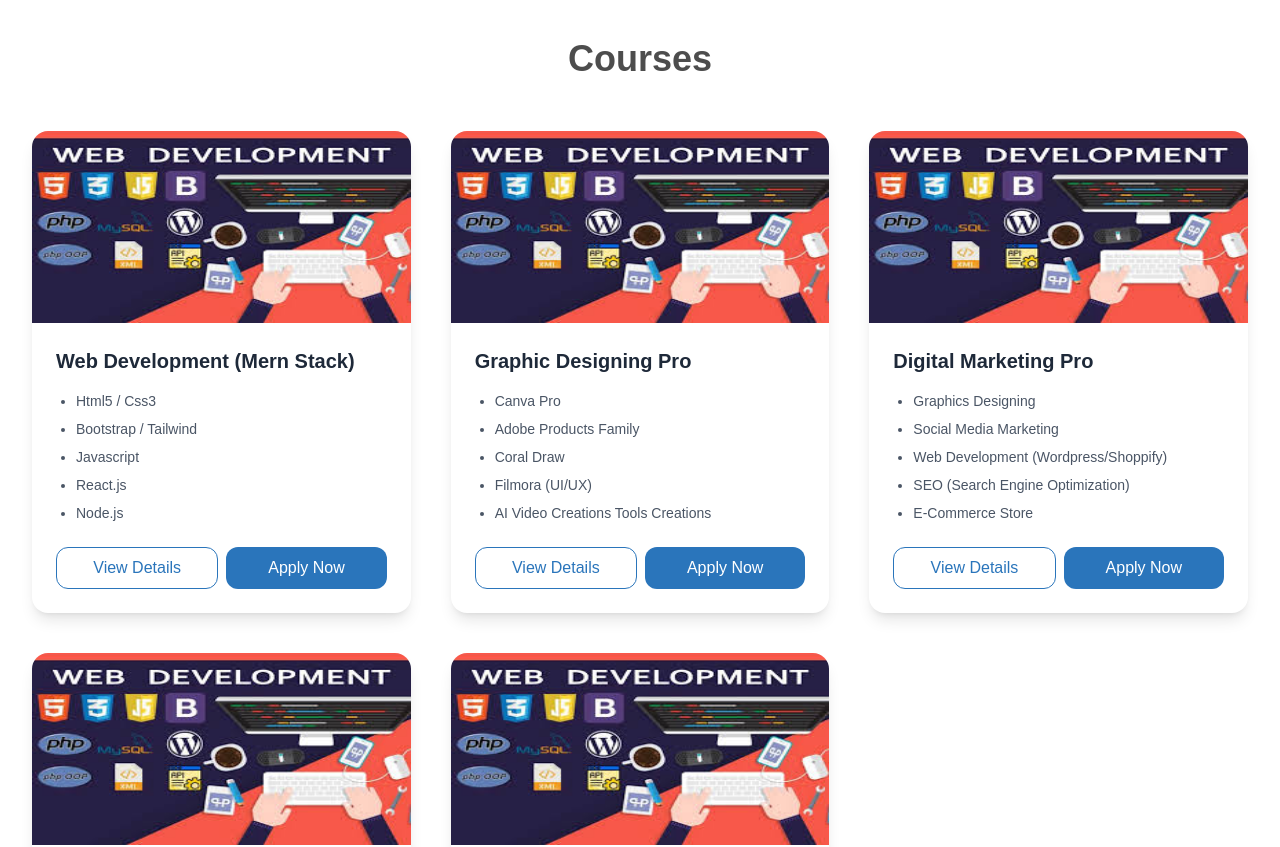
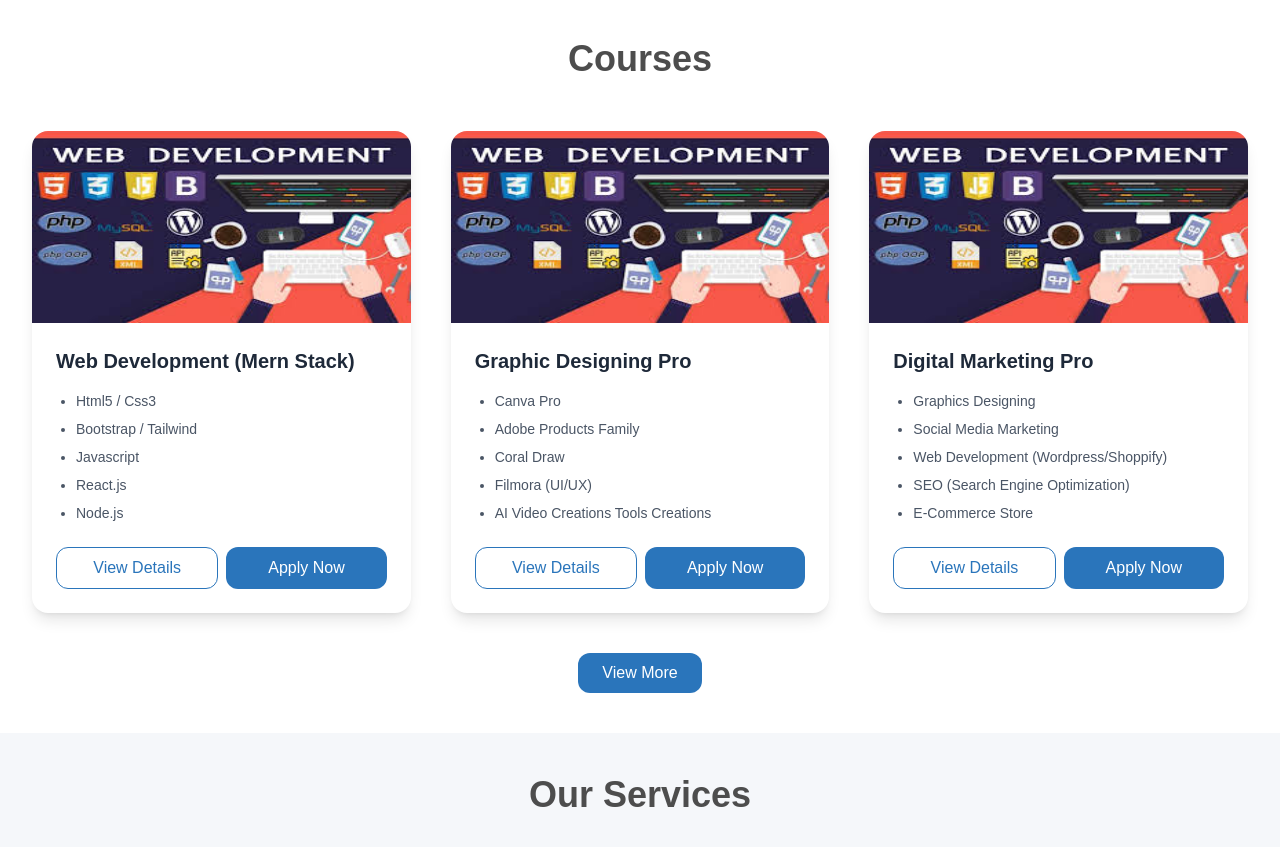
Before and after one commit to Muhammad-Aman1718/ever-tect-solutions, a Next.js app: page / in a window 1280 px wide. Shown: the part 1440-2287 px from the top of the page. Built offline with nearby package versions, Linux system fonts and the light colour scheme.

Commit message:
ever-tech

```diff
--- a/src/components/coursesSection/CoursesSection.tsx
+++ b/src/components/coursesSection/CoursesSection.tsx
@@ -1,45 +1,243 @@
-import React from "react";
+// import React from "react";
+// import CoursesCard from "./CoursesCard";
+
+// const allCourses = [{
+
+// }];
+
+// const CoursesSection = () => {
+//   return (
+//     <div>
+//       <h1 className="text-[#4D4D4D] text-[36px] font-semibold leading-[44px] text-center mb-[50px] ">
+//         Courses
+//       </h1>
+//       <div className="grid grid-cols-[repeat(auto-fit,minmax(250px,1fr))]  gap-[40px] lg:grid-cols-3 ">
+//         <CoursesCard
+//           courseHeading="Web Development (Mern Stack) "
+//           coursePoints={[
+//             "Html5 / Css3",
+//             "Bootstrap / Tailwind",
+//             "Javascript",
+//             "React.js",
+//             "Node.js",
+//           ]}
+//         />
+//         <CoursesCard
+//           courseHeading="Graphic Designing Pro"
+//           coursePoints={[
+//             "Canva Pro",
+//             "Adobe Products Family",
+//             "Coral Draw",
+//             "Filmora (UI/UX)",
+//             "AI Video Creations Tools Creations",
+//           ]}
+//         />
+//         <CoursesCard
+//           courseHeading="Digital Marketing Pro"
+//           coursePoints={[
+//             "Graphics Designing",
+//             "Social Media Marketing",
+//             "Web Development (Wordpress/Shoppify)",
+//             "SEO (Search Engine Optimization)",
+//             "E-Commerce Store",
+//           ]}
+//         />
+//         <CoursesCard
+//           courseHeading="E-Commerce"
+//           coursePoints={[
+//             "Shoppify",
+//             "eBay",
+//             "Meta Platform (Facebook/Instagram)",
+//             "Social Media Marketing",
+//             "Product Hunting and listing",
+//           ]}
+//         />
+//         <CoursesCard
+//           courseHeading="Mobile App Development"
+//           coursePoints={[
+//             "Android based App Development",
+//             "XML (Front-End)",
+//             "UI/UX",
+//             "Firebase Database",
+//             "Internship",
+//           ]}
+//         />
+//         <CoursesCard
+//           courseHeading="Python Programming"
+//           coursePoints={[
+//             "Basic Programming",
+//             "Object Oriented Programming (OOP)",
+//             "Data Analytics",
+//             "Python Libraries",
+//             "Machine Learning Concepts",
+//           ]}
+//         />
+//         {/*  */}
+//         <CoursesCard
+//           courseHeading="Digital Business Booster"
+//           coursePoints={[
+//             "Graphics Designing",
+//             "Social Media Marketing",
+//             "Web Development (Wordpress/Shoppify)",
+//             "SEO (Search Engine Optimization)",
+//             "E-Commerce Store",
+//           ]}
+//         />
+//         <CoursesCard
+//           courseHeading="AI Media Production"
+//           coursePoints={[
+//             "Video and Audio ads Creation",
+//             "Educational Contents",
+//             "Apps Designing",
+//             "Web Designing",
+//             "E-Commerce Store",
+//           ]}
+//         />
+//         <CoursesCard
+//           courseHeading="Wordpress Web Development"
+//           coursePoints={[
+//             "Front-End Designing",
+//             "Backend Query Processing",
+//             "E-Commerce Store",
+//             "Customized Websites",
+//             "User Friendly Interface",
+//           ]}
+//         />
+//       </div>
+//     </div>
+//   );
+// };
+
+// export default CoursesSection;
+
+"use client";
+
+import React, { useState } from "react";
 import CoursesCard from "./CoursesCard";
 
-const CoursesSection = () => {
-  return (
-    <div>
-      <h1 className="text-[#4D4D4D] text-[36px] font-semibold leading-[44px] text-center mb-[50px] ">
-        Courses
-      </h1>
-      <div className="grid grid-cols-[repeat(auto-fit,minmax(250px,1fr))]  gap-[40px] lg:grid-cols-3 ">
-        <CoursesCard
-          courseHeading="Web Development (Mern Stack) "
-          coursePoints={[
+const allCourses = [
+  {
+    courseHeading: "Web Development (Mern Stack)",
+    coursePoints: [
       "Html5 / Css3",
       "Bootstrap / Tailwind",
       "Javascript",
       "React.js",
       "Node.js",
-          ]}
-        />
-        <CoursesCard
-          courseHeading="Graphic Designing Pro"
-          coursePoints={[
+    ],
+  },
+  {
+    courseHeading: "Graphic Designing Pro",
+    coursePoints: [
       "Canva Pro",
       "Adobe Products Family",
       "Coral Draw",
       "Filmora (UI/UX)",
       "AI Video Creations Tools Creations",
-          ]}
-        />
-        <CoursesCard
-          courseHeading="Digital Marketing Pro"
-          coursePoints={[
+    ],
+  },
+  {
+    courseHeading: "Digital Marketing Pro",
+    coursePoints: [
       "Graphics Designing",
       "Social Media Marketing",
       "Web Development (Wordpress/Shoppify)",
       "SEO (Search Engine Optimization)",
       "E-Commerce Store",
-          ]}
+    ],
+  },
+  {
+    courseHeading: "E-Commerce",
+    coursePoints: [
+      "Shoppify",
+      "eBay",
+      "Meta Platform (Facebook/Instagram)",
+      "Social Media Marketing",
+      "Product Hunting and listing",
+    ],
+  },
+  {
+    courseHeading: "Mobile App Development",
+    coursePoints: [
+      "Android based App Development",
+      "XML (Front-End)",
+      "UI/UX",
+      "Firebase Database",
+      "Internship",
+    ],
+  },
+  {
+    courseHeading: "Python Programming",
+    coursePoints: [
+      "Basic Programming",
+      "Object Oriented Programming (OOP)",
+      "Data Analytics",
+      "Python Libraries",
+      "Machine Learning Concepts",
+    ],
+  },
+  {
+    courseHeading: "Digital Business Booster",
+    coursePoints: [
+      "Graphics Designing",
+      "Social Media Marketing",
+      "Web Development (Wordpress/Shoppify)",
+      "SEO (Search Engine Optimization)",
+      "E-Commerce Store",
+    ],
+  },
+  {
+    courseHeading: "AI Media Production",
+    coursePoints: [
+      "Video and Audio ads Creation",
+      "Educational Contents",
+      "Apps Designing",
+      "Web Designing",
+      "E-Commerce Store",
+    ],
+  },
+  {
+    courseHeading: "Wordpress Web Development",
+    coursePoints: [
+      "Front-End Designing",
+      "Backend Query Processing",
+      "E-Commerce Store",
+      "Customized Websites",
+      "User Friendly Interface",
+    ],
+  },
+];
+
+const CoursesSection = () => {
+  const [visibleCount, setVisibleCount] = useState(3);
+
+  const handleToggle = () => {
+    setVisibleCount((prev) => (prev >= allCourses.length ? 3 : prev + 3));
+  };
+
+  const visibleCourses = allCourses.slice(0, visibleCount);
+
+  return (
+    <div>
+      <h1 className="text-[#4D4D4D] text-[36px] font-semibold leading-[44px] text-center mb-[50px]">
+        Courses
+      </h1>
+      <div className="grid grid-cols-[repeat(auto-fit,minmax(250px,1fr))] gap-[40px] lg:grid-cols-3">
+        {visibleCourses.map((course, index) => (
+          <CoursesCard
+            key={index}
+            courseHeading={course.courseHeading}
+            coursePoints={course.coursePoints}
           />
-        <CoursesCard />
-        <CoursesCard />
+        ))}
+      </div>
+      <div className="flex justify-center mt-10">
+        <button
+          onClick={handleToggle}
+          className="bg-[#2A75BB] text-white px-6 py-2 rounded-xl hover:bg-[#225f99] transition"
+        >
+          {visibleCount >= allCourses.length ? "Show Less" : "View More"}
+        </button>
       </div>
     </div>
   );
```
Lines whose indentation alone changed are shown as unchanged.
